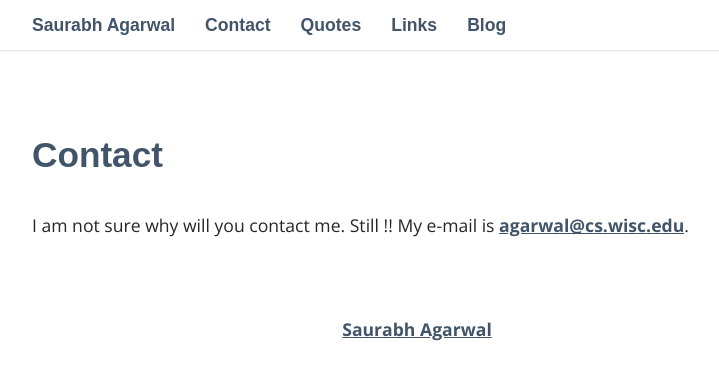
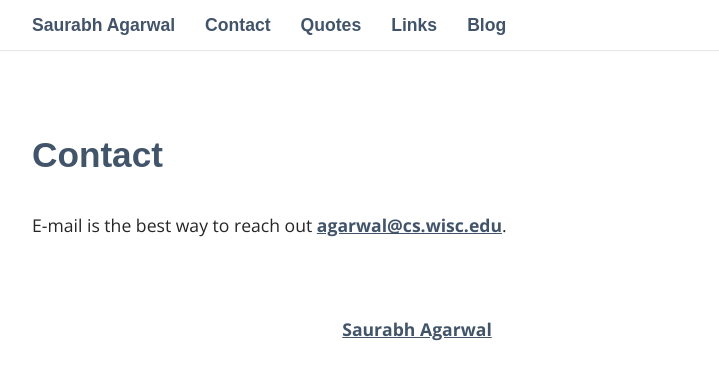
Before and after one commit to iidsample/iidsampe.github.io, a Jekyll site: the page built from _pages/01_contact.md, in a window 1280 px wide. Shown: the top 380 px of the page, without its empty margins (223-942 px from the left). Built offline with Jekyll 4.4.1, drawn with Linux system fonts in a browser that asks for light colours; some web fonts are replaced.

Commit message:
Changed code for contact information.

```diff
--- a/_pages/01_contact.md
+++ b/_pages/01_contact.md
@@ -4,6 +4,4 @@ layout: page
 title: Contact
 permalink: /contact/
 ---
-
-I am not sure why will you contact me. Still !!
-My e-mail is [agarwal@cs.wisc.edu](mailto:agarwal@cs.wisc.edu).
+E-mail is the best way to reach out [agarwal@cs.wisc.edu](mailto:agarwal@cs.wisc.edu).
```
